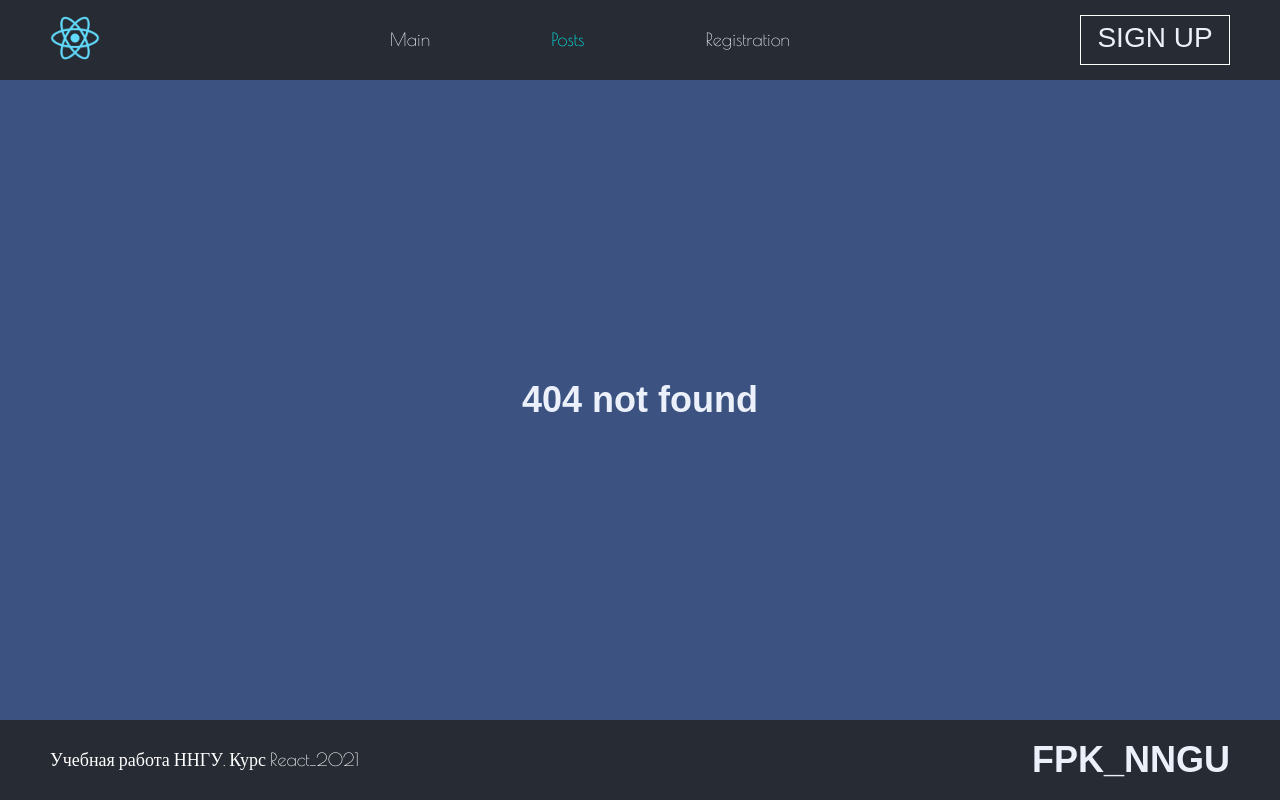
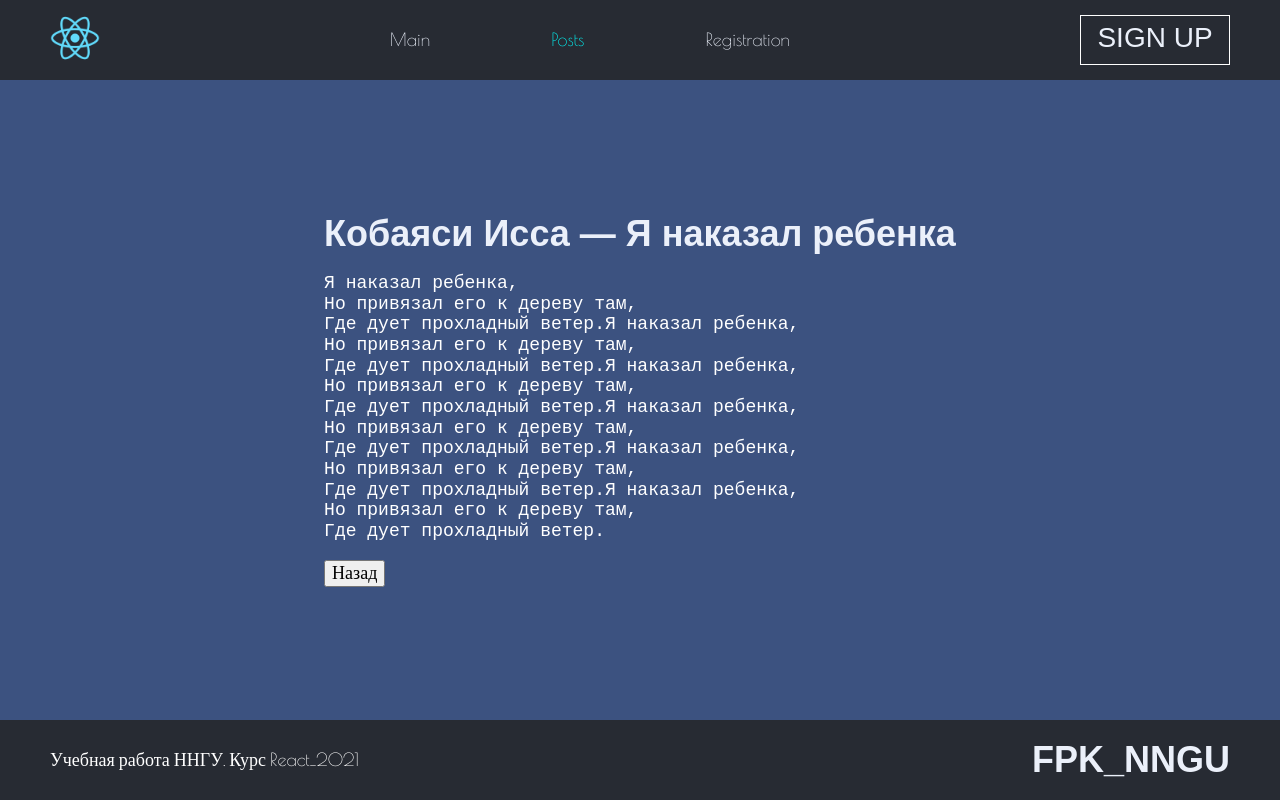
Before and after one commit to ukonsas28/react_course_2021, a React (Create React App) app: page /posts/1 in a window 1280 px wide. Before the commit this address had no page. Built offline with nearby package versions, Linux system fonts and the light colour scheme; a web font is replaced by a local one.

Commit message:
add routing path 2

```diff
--- a/src/assets/data.ts
+++ b/src/assets/data.ts
@@ -1,3 +1,5 @@
+/* eslint-disable no-useless-concat */
+
 const data = [
   {
     id: 1,
--- /dev/null
+++ b/src/components/OnePost/index.tsx
@@ -0,0 +1,25 @@
+import React from "react";
+import { useNavigate } from "react-router-dom";
+
+type OnePostPropsType = {
+  post: { id: number; header: string; content: string };
+};
+
+const OnePost: React.FC<OnePostPropsType> = (props) => {
+  const navigate = useNavigate();
+  const goBack = () => navigate(-1);
+  const {
+    post: { header, content },
+  } = props;
+  return (
+    <div>
+      <h1>{header}</h1>
+      <pre>{content}</pre>
+      <button type="button" onClick={goBack}>
+        Назад
+      </button>
+    </div>
+  );
+};
+
+export default OnePost;
--- /dev/null
+++ b/src/components/PostsLists/index.tsx
@@ -0,0 +1,21 @@
+import React from "react";
+import { Link } from "react-router-dom";
+
+type PostListPropsType = {
+  data: { id: number; header: string; content: string }[];
+};
+
+const PostsList: React.FC<PostListPropsType> = (props) => {
+  const { data } = props;
+  return (
+    <ul>
+      {data.map((el) => (
+        <li key={el.id}>
+          <Link to={`/posts/${el.id}`}>{el.header}</Link>
+        </li>
+      ))}
+    </ul>
+  );
+};
+
+export default PostsList;
--- a/src/containers/App/App.tsx
+++ b/src/containers/App/App.tsx
@@ -2,6 +2,9 @@ import React from "react";
 import { Routes, Route } from "react-router-dom";
 import PageWrapper from "../../components/common/PageWrapper";
 import MainPage from "../MainPage";
+import NotFoundPage from "../NotFoundPage";
+import OnePostPage from "../OnePostPage";
+import PostsPage from "../PostsPage";
 import RegistrationPage from "../RegistrationPage";
 
 const App = () => {
@@ -10,7 +13,9 @@ const App = () => {
       <Route path="/" element={<PageWrapper />}>
         <Route path="/" element={<MainPage />} />
         <Route path="/registration" element={<RegistrationPage />} />
-        <Route path="*" element={<h1>404 not found</h1>} />
+        <Route path="/posts" element={<PostsPage />} />
+        <Route path="/posts/:id" element={<OnePostPage />} />
+        <Route path="*" element={<NotFoundPage />} />
       </Route>
     </Routes>
   );
--- /dev/null
+++ b/src/containers/NotFoundPage/index.tsx
@@ -0,0 +1,7 @@
+import React from "react";
+
+const NotFoundPage: React.FC = () => {
+  return <h1>404 not found</h1>;
+};
+
+export default NotFoundPage;
--- /dev/null
+++ b/src/containers/OnePostPage/index.tsx
@@ -0,0 +1,15 @@
+import React from "react";
+import { useParams, Navigate } from "react-router-dom";
+import OnePost from "../../components/OnePost";
+import data from "../../assets/data";
+
+const OnePostPage: React.FC = () => {
+  const { id } = useParams();
+  const post = data.find((el) => el.id === +id!);
+  if (post) {
+    return <OnePost post={post} />;
+  }
+  return <Navigate to="/posts" />;
+};
+
+export default OnePostPage;
--- /dev/null
+++ b/src/containers/PostsPage/index.tsx
@@ -0,0 +1,9 @@
+import React from "react";
+import PostsList from "../../components/PostsLists";
+import data from "../../assets/data";
+
+const PostsPage: React.FC = () => {
+  return <PostsList data={data} />;
+};
+
+export default PostsPage;
```
